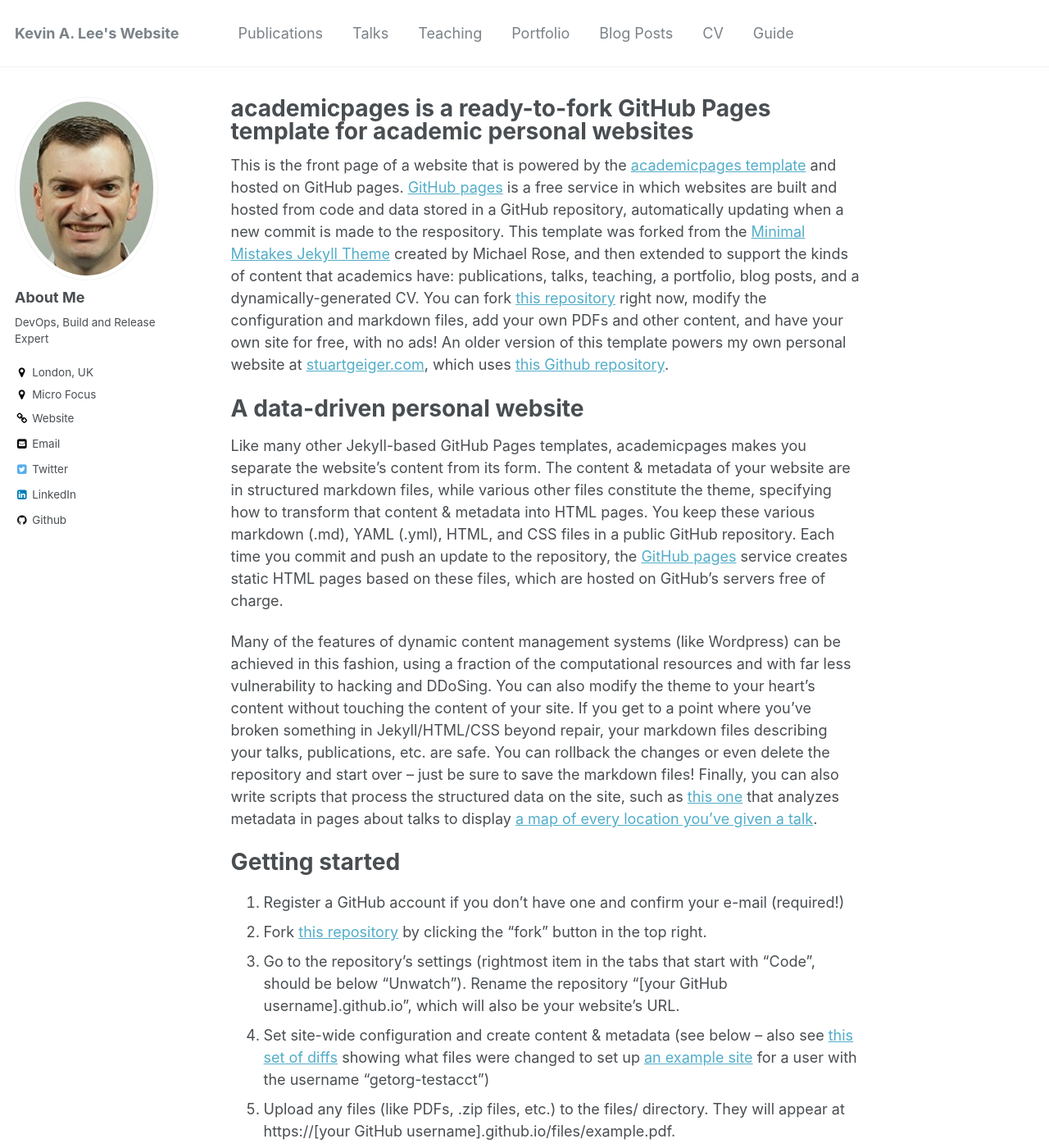
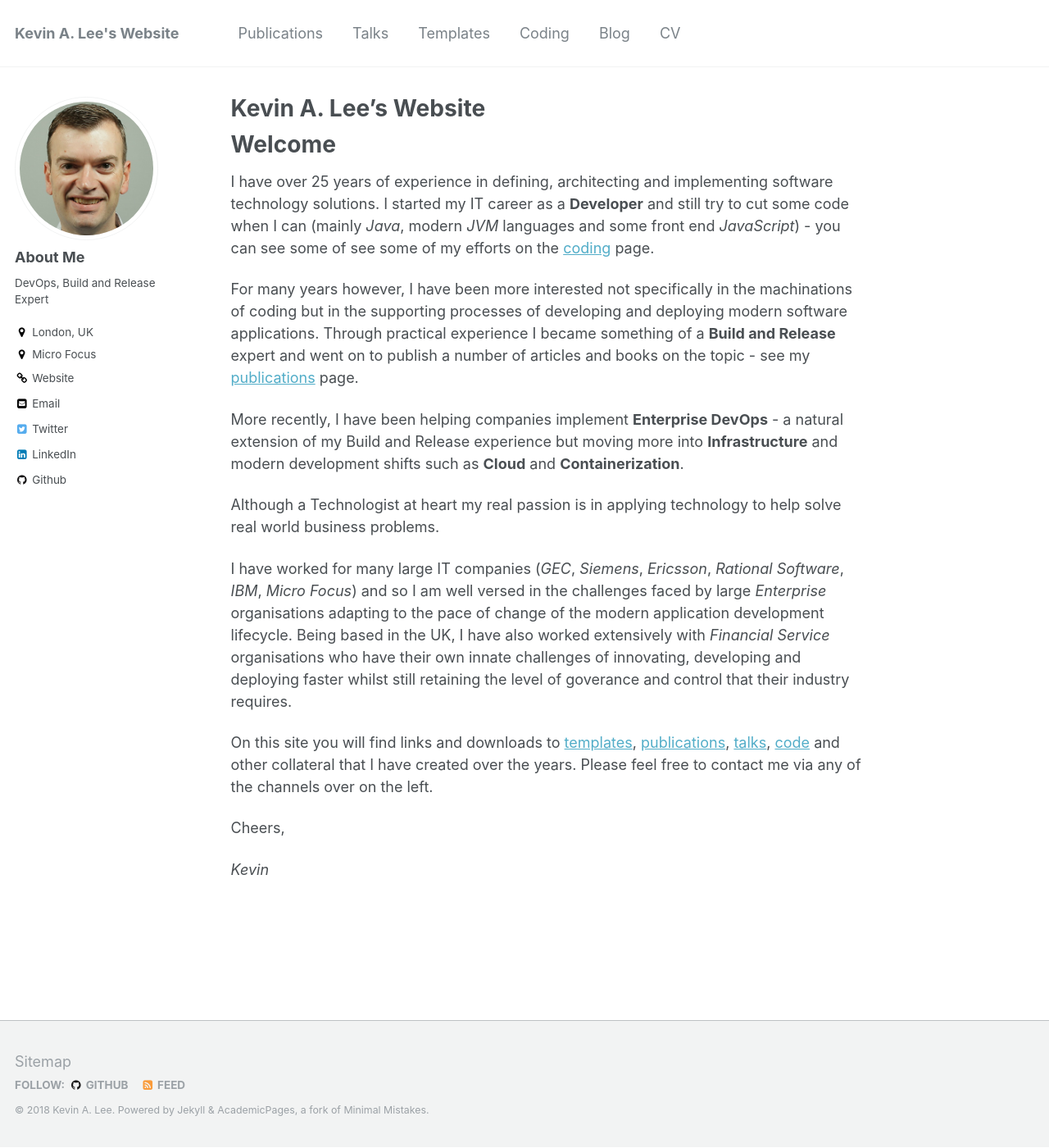
Before and after one commit to kadraman/akevinlee.github.io, a Jekyll site: the page built from _pages/about.md, in a window 1280 px wide and 1400 px high. Shown: the whole window at 82% size. Built offline with Jekyll 4.4.1, drawn with Linux system fonts in a browser that asks for light colours; some of the changed text lies outside the part shown.

Commit message:
Basic _config.xml setup

```diff
--- a/_config.yml
+++ b/_config.yml
@@ -81,7 +81,7 @@ analytics:
 # Site Author
 author:
   name             : "About Me"
-  avatar           : "KAL-vsmall.jpg"
+  avatar           : "KAL-profile.png"
   bio              : "DevOps, Build and Release Expert"
   location         : "London, UK"
   employer         : "Micro Focus"
--- a/_pages/about.md
+++ b/_pages/about.md
@@ -1,6 +1,6 @@
 ---
 permalink: /
-title: "academicpages is a ready-to-fork GitHub Pages template for academic personal websites"
+title: "Kevin A. Lee's Website"
 excerpt: "About me"
 author_profile: true
 redirect_from:
@@ -8,43 +8,31 @@ redirect_from:
   - /about.html
 ---
 
-This is the front page of a website that is powered by the [academicpages template](https://github.com/academicpages/academicpages.github.io) and hosted on GitHub pages. [GitHub pages](https://pages.github.com) is a free service in which websites are built and hosted from code and data stored in a GitHub repository, automatically updating when a new commit is made to the respository. This template was forked from the [Minimal Mistakes Jekyll Theme](https://mmistakes.github.io/minimal-mistakes/) created by Michael Rose, and then extended to support the kinds of content that academics have: publications, talks, teaching, a portfolio, blog posts, and a dynamically-generated CV. You can fork [this repository](https://github.com/academicpages/academicpages.github.io) right now, modify the configuration and markdown files, add your own PDFs and other content, and have your own site for free, with no ads! An older version of this template powers my own personal website at [stuartgeiger.com](http://stuartgeiger.com), which uses [this Github repository](https://github.com/staeiou/staeiou.github.io).
+Welcome
+======
+I have over 25 years of experience in defining, architecting and implementing software technology solutions. I started my IT career as a **Developer**
+and still try to cut some code when I can (mainly _Java_, modern _JVM_ languages and some front end _JavaScript_) - you can see some of
+see some of my efforts on the [coding](/coding) page.
 
-A data-driven personal website
-======
-Like many other Jekyll-based GitHub Pages templates, academicpages makes you separate the website's content from its form. The content & metadata of your website are in structured markdown files, while various other files constitute the theme, specifying how to transform that content & metadata into HTML pages. You keep these various markdown (.md), YAML (.yml), HTML, and CSS files in a public GitHub repository. Each time you commit and push an update to the repository, the [GitHub pages](https://pages.github.com/) service creates static HTML pages based on these files, which are hosted on GitHub's servers free of charge.
+For many years however, I have been more interested not specifically in the machinations of coding but in the supporting processes of developing
+and deploying modern software applications. Through practical experience I became something of a **Build and Release** expert and went on to publish a number
+of articles and books on the topic - see my [publications](/publications) page.
 
-Many of the features of dynamic content management systems (like Wordpress) can be achieved in this fashion, using a fraction of the computational resources and with far less vulnerability to hacking and DDoSing. You can also modify the theme to your heart's content without touching the content of your site. If you get to a point where you've broken something in Jekyll/HTML/CSS beyond repair, your markdown files describing your talks, publications, etc. are safe. You can rollback the changes or even delete the repository and start over -- just be sure to save the markdown files! Finally, you can also write scripts that process the structured data on the site, such as [this one](https://github.com/academicpages/academicpages.github.io/blob/master/talkmap.ipynb) that analyzes metadata in pages about talks to display [a map of every location you've given a talk](https://academicpages.github.io/talkmap.html).
+More recently, I have been helping companies implement **Enterprise DevOps** - a natural extension of my Build and Release experience but moving more
+into **Infrastructure** and modern development shifts such as **Cloud** and **Containerization**.
 
-Getting started
-======
-1. Register a GitHub account if you don't have one and confirm your e-mail (required!)
-1. Fork [this repository](https://github.com/academicpages/academicpages.github.io) by clicking the "fork" button in the top right.
-1. Go to the repository's settings (rightmost item in the tabs that start with "Code", should be below "Unwatch"). Rename the repository "[your GitHub username].github.io", which will also be your website's URL.
-1. Set site-wide configuration and create content & metadata (see below -- also see [this set of diffs](http://archive.is/3TPas) showing what files were changed to set up [an example site](https://getorg-testacct.github.io) for a user with the username "getorg-testacct")
-1. Upload any files (like PDFs, .zip files, etc.) to the files/ directory. They will appear at https://[your GitHub username].github.io/files/example.pdf.
-1. Check status by going to the repository settings, in the "GitHub pages" section
+Although a Technologist  at heart my real passion is in applying technology to help solve real world business problems.
 
-Site-wide configuration
-------
-The main configuration file for the site is in the base directory in [_config.yml](https://github.com/academicpages/academicpages.github.io/blob/master/_config.yml), which defines the content in the sidebars and other site-wide features. You will need to replace the default variables with ones about yourself and your site's github repository. The configuration file for the top menu is in [_data/navigation.yml](https://github.com/academicpages/academicpages.github.io/blob/master/_data/navigation.yml). For example, if you don't have a portfolio or blog posts, you can remove those items from that navigation.yml file to remove them from the header.
 
-Create content & metadata
-------
-For site content, there is one markdown file for each type of content, which are stored in directories like _publications, _talks, _posts, _teaching, or _pages. For example, each talk is a markdown file in the [_talks directory](https://github.com/academicpages/academicpages.github.io/tree/master/_talks). At the top of each markdown file is structured data in YAML about the talk, which the theme will parse to do lots of cool stuff. The same structured data about a talk is used to generate the list of talks on the [Talks page](https://academicpages.github.io/talks), each [individual page](https://academicpages.github.io/talks/2012-03-01-talk-1) for specific talks, the talks section for the [CV page](https://academicpages.github.io/cv), and the [map of places you've given a talk](https://academicpages.github.io/talkmap.html) (if you run this [python file](https://github.com/academicpages/academicpages.github.io/blob/master/talkmap.py) or [Jupyter notebook](https://github.com/academicpages/academicpages.github.io/blob/master/talkmap.ipynb), which creates the HTML for the map based on the contents of the _talks directory).
+I have worked for many large IT companies (_GEC_, _Siemens_, _Ericsson_, _Rational Software_, _IBM_, _Micro Focus_) and so I am well versed in the
+challenges faced by large _Enterprise_ organisations adapting to the pace of change of the modern application development lifecycle. Being based in the UK,
+I have also worked extensively with _Financial Service_ organisations who have their own innate challenges of innovating, developing and deploying
+faster whilst still retaining the level of goverance and control that their industry requires.
 
-**Markdown generator**
 
-I have also created [a set of Jupyter notebooks](https://github.com/academicpages/academicpages.github.io/tree/master/markdown_generator
-) that converts a CSV containing structured data about talks or presentations into individual markdown files that will be properly formatted for the academicpages template. The sample CSVs in that directory are the ones I used to create my own personal website at stuartgeiger.com. My usual workflow is that I keep a spreadsheet of my publications and talks, then run the code in these notebooks to generate the markdown files, then commit and push them to the GitHub repository.
+On this site you will find links and downloads to [templates](/templates), [publications](/publications), [talks](/talks), [code](/coding) and other collateral that I have created over the years.
+Please feel free to contact me via any of the channels over on the left.
 
-How to edit your site's GitHub repository
-------
-Many people use a git client to create files on their local computer and then push them to GitHub's servers. If you are not familiar with git, you can directly edit these configuration and markdown files directly in the github.com interface. Navigate to a file (like [this one](https://github.com/academicpages/academicpages.github.io/blob/master/_talks/2012-03-01-talk-1.md) and click the pencil icon in the top right of the content preview (to the right of the "Raw | Blame | History" buttons). You can delete a file by clicking the trashcan icon to the right of the pencil icon. You can also create new files or upload files by navigating to a directory and clicking the "Create new file" or "Upload files" buttons.
+Cheers,
 
-Example: editing a markdown file for a talk
-![Editing a markdown file for a talk](/images/editing-talk.png)
-
-For more info
-------
-More info about configuring academicpages can be found in [the guide](https://academicpages.github.io/markdown/). The [guides for the Minimal Mistakes theme](https://mmistakes.github.io/minimal-mistakes/docs/configuration/) (which this theme was forked from) might also be helpful.
+_Kevin_
```
Also changed, not shown: _data/navigation.yml (+5 -8 lines), _templates/template-1.md (renamed from _portfolio/portfolio-1.md), _templates/template-2.html (renamed from _portfolio/portfolio-2.html), images/KAL-profile.png (added), images/KAL-vsmall.jpg (deleted).
